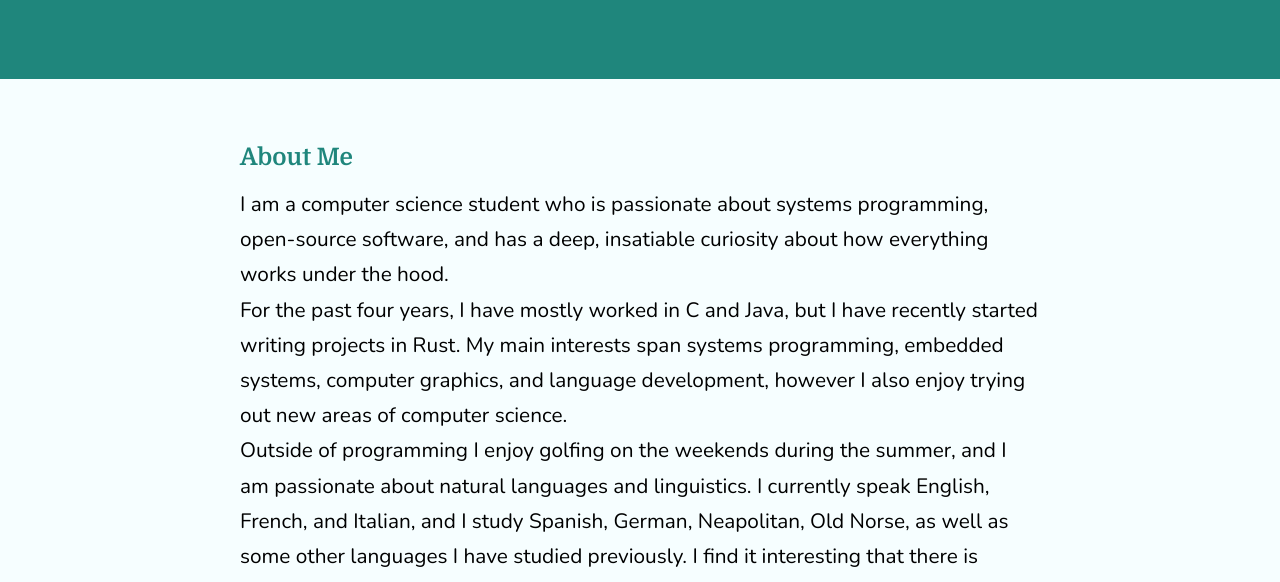
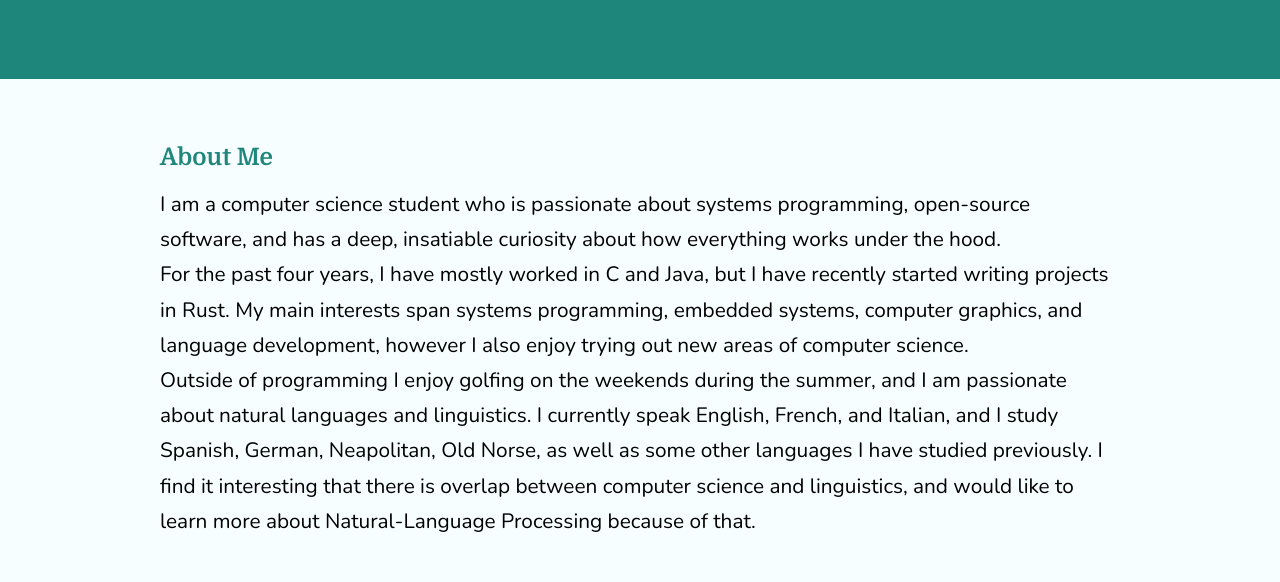
Before and after one commit to brayner05/brayner05.github.io, a plain HTML site: page index.html in a window 1280 px wide. Shown: the part 172-754 px from the top of the page. Drawn offline with nearby package versions, Linux system fonts and the light colour scheme.

Commit message:
Tidied up site content

```diff
--- a/sass/theme.sass
+++ b/sass/theme.sass
@@ -131,7 +131,7 @@ body
 
 
 .container
-    padding: 15rem
+    padding: 10rem
     padding-top: 0
     padding-bottom: 5rem
 
```
Also changed, not shown: build/css/index.css, build/css/theme.css.
